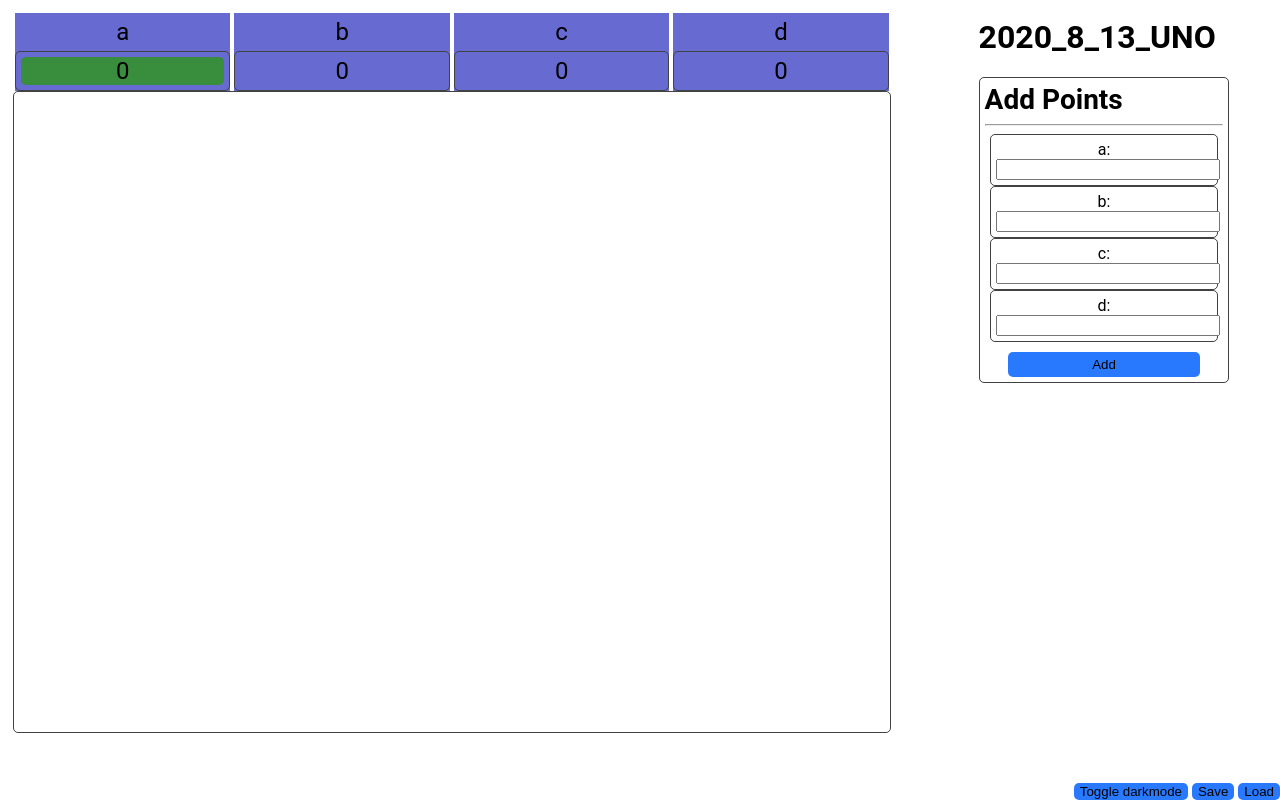
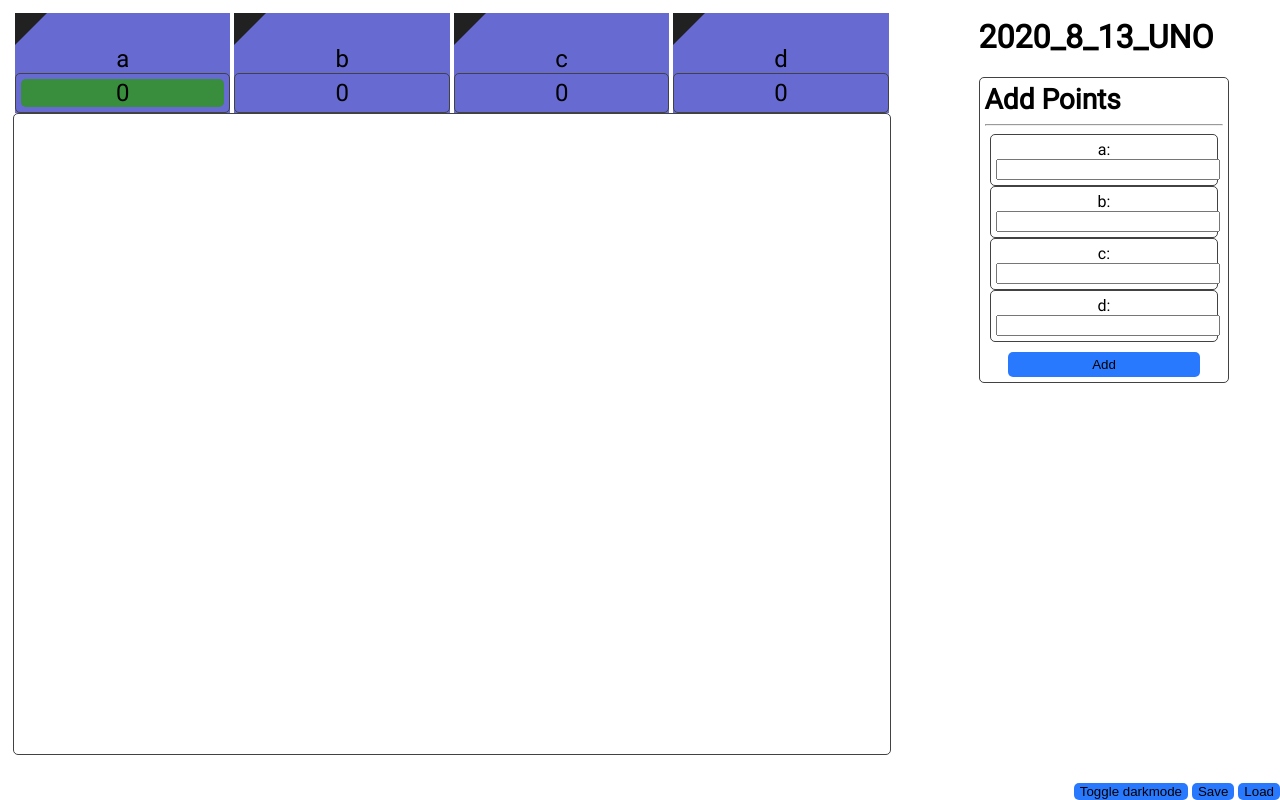
Before and after one commit to Sqbika/UNO, a plain HTML site: page index.html in a window 1280 px wide. Drawn offline with Linux system fonts and the light colour scheme.

Commit message:
Material new rework

```diff
--- /dev/null
+++ b/css/newstyle.scss
@@ -0,0 +1,49 @@
+:root {
+  --main-light: #666ad1;
+  --main-dark: #001970;
+  --primary: #303f9f;
+  --indicator-player-turn: #ffeb3b;
+  --indicator-no-turn: #212121;
+  --indicator-last-turn: #bf360c;
+}
+
+body {
+  padding: 5px;
+  font-family: Roboto;
+}
+
+.flex {
+    display: flex;
+    flex-grow: 1;
+    flex-wrap: nowrap;
+    justify-content: space-between
+}
+
+.flex > * {
+    display: flex;
+    flex: 1;
+}
+
+.playerPointHeader {
+    flex-direction: column;
+    text-align: center;
+    background-color: var(--main-light);
+
+    &::before {
+      width: 0;
+      height: 0;
+      content: ' ';
+      top: 14px;
+      left: 15px;
+      border-color: transparent;
+      border-style: solid;
+      border-width: 1em;
+      border-left-color: var(--indicator-no-turn);
+      border-top-color: var(--indicator-no-turn);
+    }
+
+    &.playerTurn::before {
+      border-left-color: var(--indicator-player-turn);
+      border-top-color: var(--indicator-player-turn);
+    }
+}
--- a/style.css
+++ b/css/style.css
@@ -1,3 +1,13 @@
+/* roboto-regular - latin */
+@font-face {
+  font-family: 'Roboto';
+  font-style: normal;
+  font-weight: 400;
+  src: url('./vendor/Roboto-Regular.ttf');
+  src: local('Roboto'), local('Roboto-Regular'),
+}
+
+
 .blue {
     background-color: #2979FF;
     border-radius: 5px;
--- a/index.html
+++ b/index.html
@@ -2,8 +2,8 @@
 <html>
   <head>
     <title>UNOOOOOOO</title>
-    <link href="newstyle.css" type="text/css" rel="stylesheet" />
-    <link href="style.css" type="text/css" rel="stylesheet" />
+    <link href="css/newstyle.css" type="text/css" rel="stylesheet" />
+    <link href="css/style.css" type="text/css" rel="stylesheet" />
     <script src="uno.js"></script>
   </head>
   <body onload="load(); game.start()">
--- a/uno.js
+++ b/uno.js
@@ -312,7 +312,7 @@ let Util = {
 let Constants = {
   headerString: `
 <div class="playerPointHeader" id="player{playerId}">
-    <div class="SPACE">
+    <div class="playerName">
       <div class="pname black_outline">{playerName}</div>
     </div>
     <div class="grayborder SPACE">
```
Also changed, not shown: css/newstyle.css (added), newstyle.css (deleted), 1 other file.
